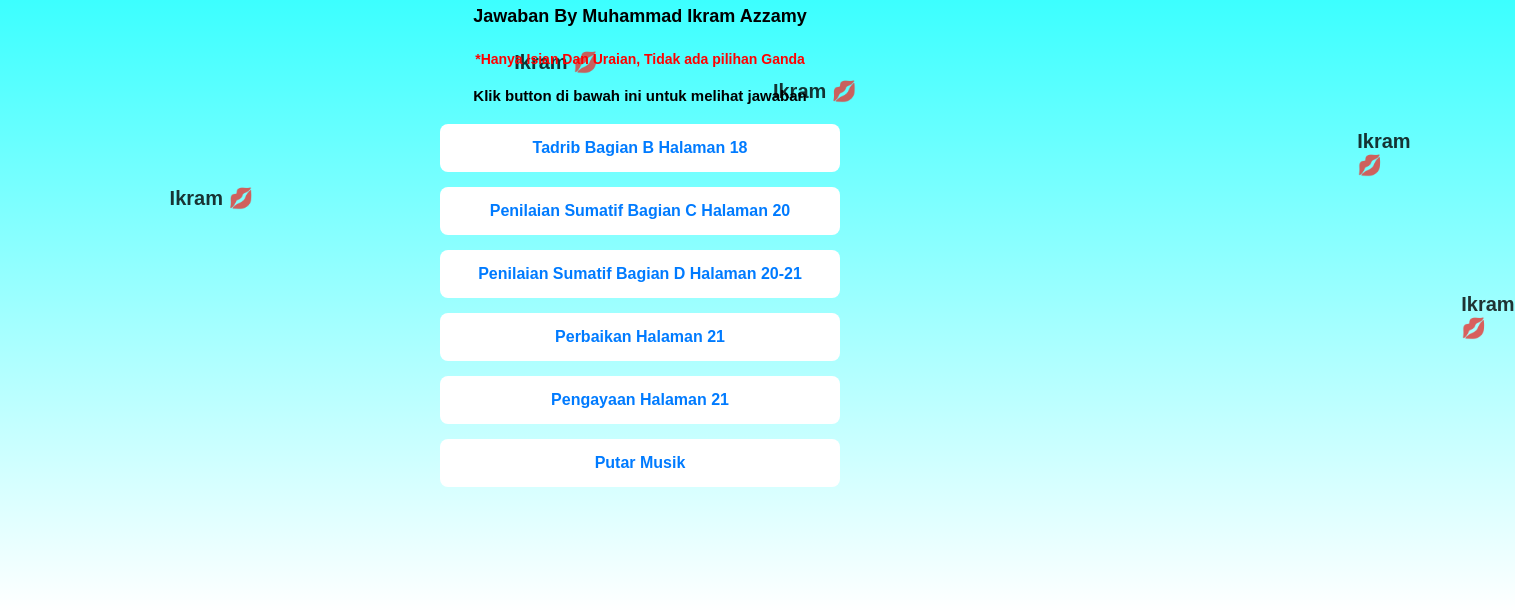
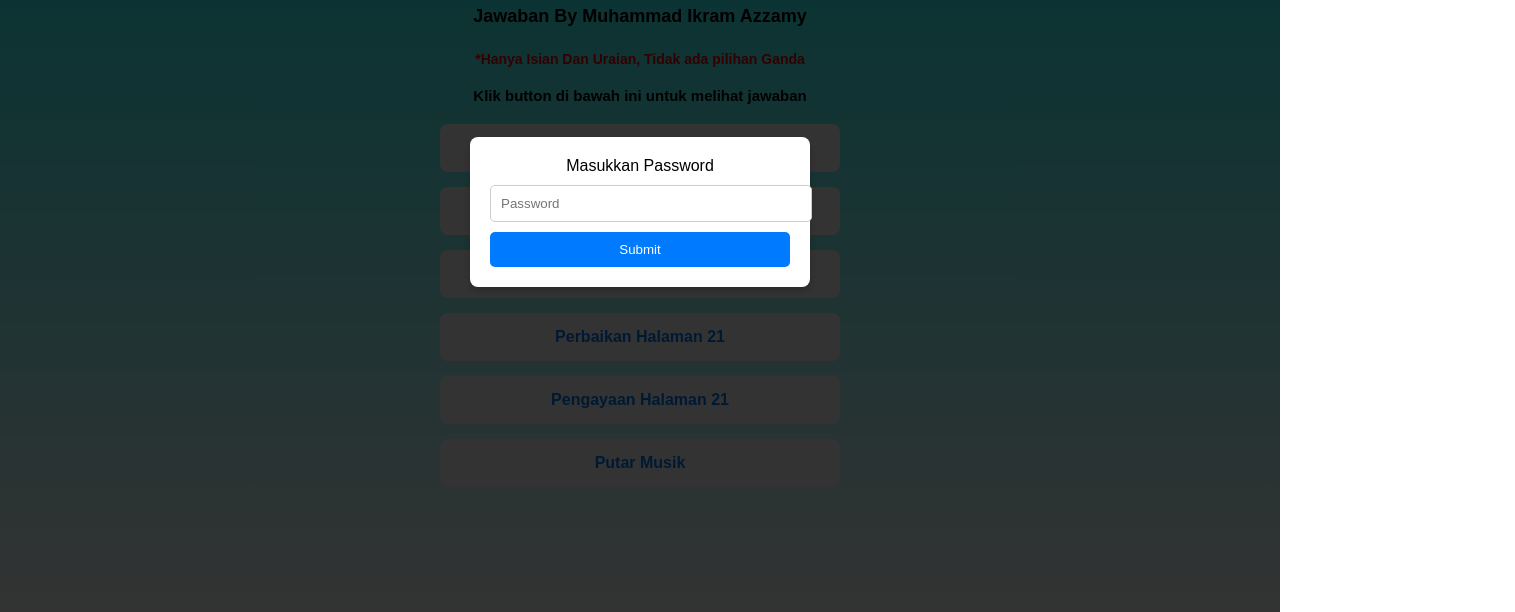
Before and after one commit to MarGit-1000/ikram-azzamy-jawaban, a plain HTML site: page index.html in a window 1280 px wide. Shown: the part 188-800 px from the top of the page, 1515 px wide, since content can reach past the window. Drawn offline with Linux system fonts and the light colour scheme.

Commit message:
Update index.html

```diff
--- a/index.html
+++ b/index.html
@@ -93,14 +93,13 @@
       color: #fff;
     }
 
-    /* Music button with black color */
     .music-button {
-      background-color: #000; /* Black color */
+      background-color: #000;
       color: #fff;
     }
 
     .music-button:hover {
-      background-color: #333; /* Darker shade for hover */
+      background-color: #333;
     }
 
     @keyframes fadeIn {
@@ -114,40 +113,70 @@
       }
     }
 
-    /* Falling "Ikram 💋" text */
-    .falling-text {
-      position: absolute;
-      top: -10px;
-      font-size: 20px;
-      font-weight: bold;
-      color: black;
-      opacity: 0.8;
-      animation: fall linear infinite;
-      z-index: -1;
-      transform-origin: center center;
+    /* Password modal */
+    .password-modal {
+      position: fixed;
+      top: 0;
+      left: 0;
+      width: 100%;
+      height: 100%;
+      background: rgba(0, 0, 0, 0.8);
+      display: flex;
+      align-items: center;
+      justify-content: center;
+      z-index: 9999;
     }
 
-    @keyframes fall {
-      to {
-        transform: translateY(80vh) translateX(20vw) rotate(0deg); /* Fall down with small right drift */
-      }
+    .password-modal-content {
+      background: white;
+      padding: 20px;
+      border-radius: 8px;
+      text-align: center;
+      box-shadow: 0 4px 8px rgba(0, 0, 0, 0.2);
+      max-width: 300px;
+      width: 100%;
+      position: relative;
     }
 
-    /* Randomize the rotation and animation */
-    .falling-text:nth-child(odd) {
-      animation-duration: 6s;
-      animation-delay: 0s;
-      transform: rotate(${Math.random() * 15 - 7.5}deg); /* Random rotation between -7.5 to 7.5 degrees */
+    .password-modal-content label {
+      font-size: 16px;
+      margin-bottom: 10px;
+      display: block;
+      color: #000;
     }
 
-    .falling-text:nth-child(even) {
-      animation-duration: 8s;
-      animation-delay: 0s;
-      transform: rotate(${Math.random() * 15 - 7.5}deg); /* Random rotation between -7.5 to 7.5 degrees */
+    .password-modal-content input[type="password"] {
+      width: 100%;
+      padding: 10px;
+      margin-bottom: 10px;
+      border: 1px solid #ccc;
+      border-radius: 5px;
+    }
+
+    .password-modal-content button {
+      background-color: #007BFF;
+      color: white;
+      padding: 10px;
+      border: none;
+      border-radius: 5px;
+      cursor: pointer;
+      width: 100%;
+    }
+
+    .password-modal-content button:hover {
+      background-color: #0056b3;
     }
   </style>
 </head>
 <body>
+  <div class="password-modal" id="passwordModal">
+    <div class="password-modal-content">
+      <label for="passwordInput">Masukkan Password</label>
+      <input type="password" id="passwordInput" placeholder="Password">
+      <button onclick="checkPassword()">Submit</button>
+    </div>
+  </div>
+
   <h1>Tugas Akidah Akhlak</h1>
   <h2>Jawaban By Muhammad Ikram Azzamy</h2>
   <h3>*Hanya Isian Dan Uraian, Tidak ada pilihan Ganda</h3>
@@ -162,22 +191,21 @@
   </div>
 
   <script>
-    // Generate falling text "Ikram 💋"
-    function createFallingText() {
-      const fallingText = document.createElement('div');
-      fallingText.classList.add('falling-text');
-      fallingText.textContent = "Ikram 💋";
-      fallingText.style.left = `${Math.random() * 100}vw`; // Random left position
-      document.body.appendChild(fallingText);
+    const correctPassword = "IkramJawaban123";
+
+    function checkPassword() {
+      const input = document.getElementById('passwordInput').value;
+      if (input === correctPassword) {
+        document.getElementById('passwordModal').style.display = 'none';
+      } else {
+        alert('Password salah, coba lagi!');
+      }
     }
 
-    // Function to play music
     function playMusic() {
-      const audio = new Audio('gacor.mp3'); // Add path to your audio file
+      const audio = new Audio('gacor.mp3');
       audio.play();
     }
-
-    setInterval(createFallingText, 500); // Generate a new falling text every 500ms
   </script>
 </body>
 </html>
```
